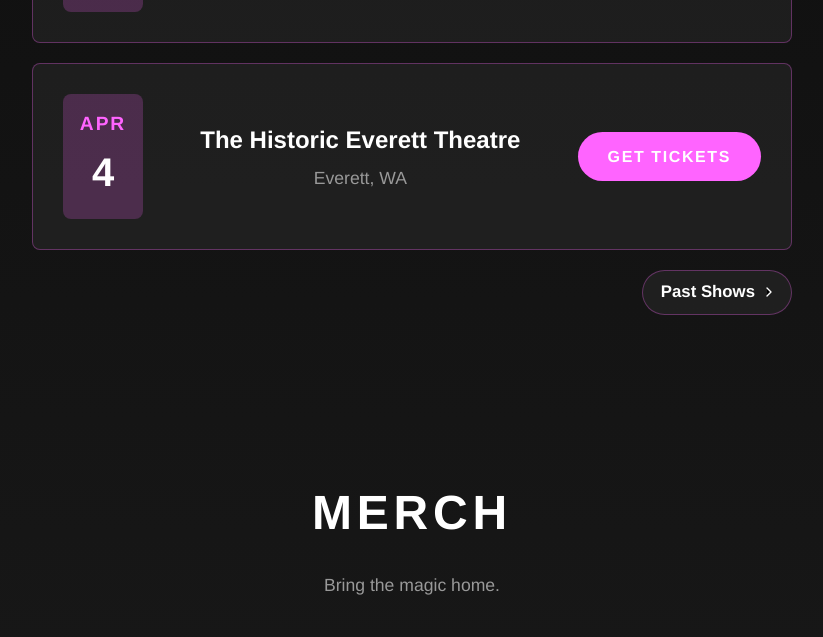
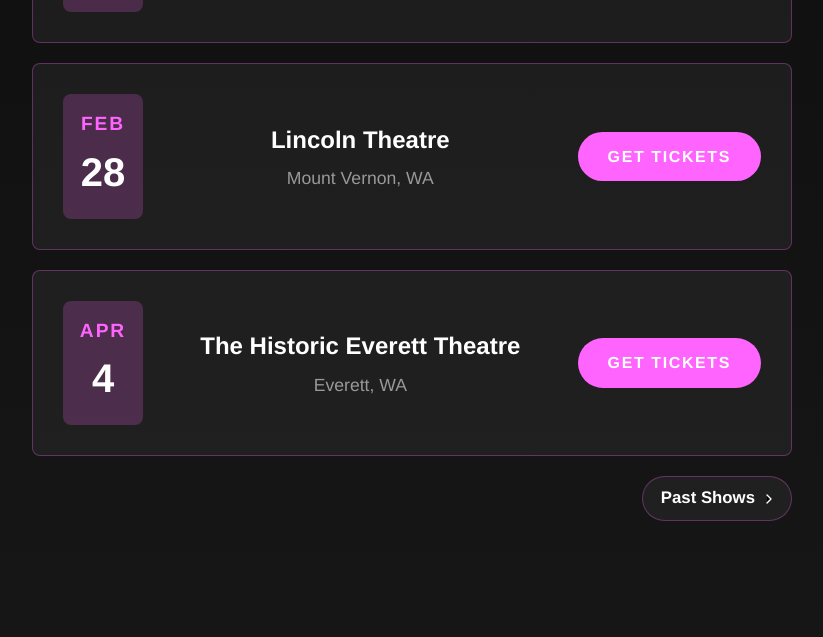
Before and after one commit to coldpour/redkarma, a plain HTML site: page index.html in a window 1280 px wide. Shown: the part 2006-2643 px from the top of the page, without its empty margins (228-1051 px from the left). Drawn offline with Linux system fonts and the light colour scheme.

Commit message:
add lincoln show

```diff
--- a/index.html
+++ b/index.html
@@ -68,6 +68,19 @@
                 <div class="show-action">
                   <a href="https://www.everythingtulalip.com/entertainment/calendar/?_events_type=event&_sort_by=start_date&_search=Red%20karma"
                      class="btn">Details</a>
+                </div>
+            </div>
+            <div class="show-item">
+                <div class="show-date">
+                    <span class="month">FEB</span>
+                    <span class="day">28</span>
+                </div>
+                <div class="show-details">
+                    <h3 class="venue">Lincoln Theatre</h3>
+                    <p class="location">Mount Vernon, WA</p>
+                </div>
+                <div class="show-action">
+                    <a href="https://app.arts-people.com/?show=312040" class="btn">Get Tickets</a>
                 </div>
             </div>
             <div class="show-item">
```
